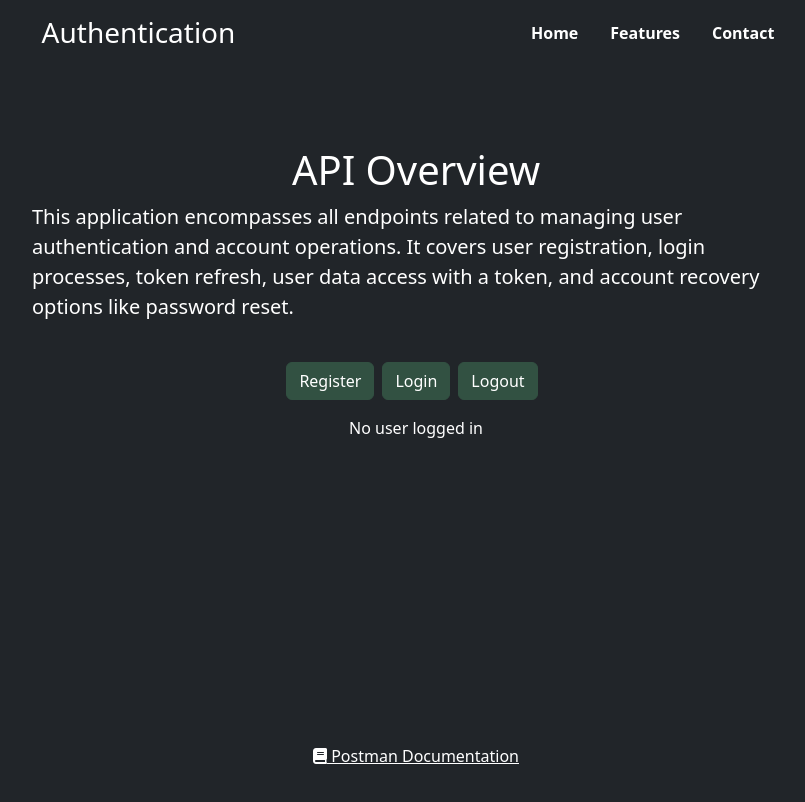
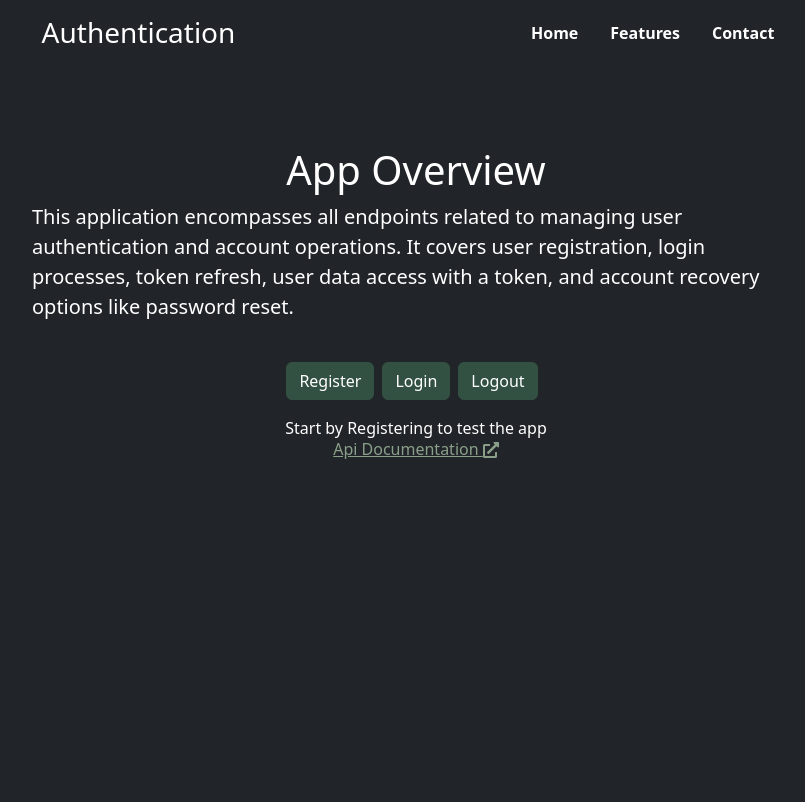
Before and after one commit to anthonynarine/AuthFlow, a React (Create React App) app in the folder react-auth/: page / in a window 1280 px wide. Shown: the top 802 px of the page, without its empty margins (224-1029 px from the left). Built offline with nearby package versions, Linux system fonts and the light colour scheme; no server answers.

Commit message:
attempting to set up axios interceptor to automatically refresh on 401 errors

```diff
--- a/react-auth/src/components/Home/Home.css
+++ b/react-auth/src/components/Home/Home.css
@@ -60,6 +60,7 @@
   .footer-container {
     margin-top: auto;
     text-align: center;
+    margin-bottom: 40rem;
   }
 
 
@@ -75,8 +76,8 @@
   }
 
   .btn-custom-color:hover {
-    background-color: #325142; /* Slightly darker green on hover for a visual effect */
-    border-color: #ffff;
+    background-color: rgb(43, 84, 43); /* Slightly darker green on hover for a visual effect */
+    border-color: #908585;
     color: #fff;
   }
 
@@ -84,3 +85,13 @@
     color: white;
     padding-top: 1rem;
   }
+
+  .api-link {
+    /* text-decoration: none; */
+    color: rgb(138, 159, 138); /* or any color you prefer */
+  }
+
+  .api-link:hover {
+    color: rgb(35, 116, 66) ; /* Change to the color you want on hover */
+    text-decoration: underline; /* Example effect: underline on hover */
+  }
--- a/react-auth/src/components/Home/HomePage.jsx
+++ b/react-auth/src/components/Home/HomePage.jsx
@@ -1,8 +1,9 @@
 import React from "react";
 import "./Home.css";
-import { useNavigate } from "react-router-dom";
+import { useNavigate, Link } from "react-router-dom";
 import { useState, useEffect } from "react"
 import axios from "axios";
+import { FaExternalLinkAlt } from 'react-icons/fa';
 
 
 function HomePage() {
@@ -14,13 +15,13 @@ function HomePage() {
   useEffect (() => {
     const GetUser = async ()=> {
       try {
-        const { data } = await axios.get("https://ant-django-auth-62cf01255868.herokuapp.com/api/user/")
+        const { data } = await axios.get("user/")
         console.log("User Data", data)
         setMessage(`Hi ${data.first_name}`);
         console.log(data.first_name)
       } catch (error) {
         console.error("Error fetching user data:", error)
-        setMessage("No user logged in")
+        setMessage("Start by Registering to test the app")
       }
     };
     GetUser()
@@ -52,7 +53,7 @@ function HomePage() {
 
       {/* Main Content */}
       <main className="px-3 main-container centered-paragraph">
-        <h1 className="white-text">API Overview</h1>
+        <h1 className="white-text">App Overview </h1>
         <p className="lead white-text">
           This application encompasses all endpoints related to managing
           user authentication and account operations. It covers
@@ -79,15 +80,12 @@ function HomePage() {
 
       {/* Footer */}
       <footer className="mt-auto text-white-50 footer-container">
-        <p>
-          <a
-            href="https://documenter.getpostman.com/view/23868442/2sA2xnyAdP"
-              className="text-white"
-          >
-            <i className="fas fa-book"></i> Postman Documentation
+        <h6>
+          <a href="https://documenter.getpostman.com/view/23868442/2sA2xnyAdP" className="api-link" target="_blank" rel="noopener noreferrer">
+            Api Documentation <FaExternalLinkAlt />
           </a>
-        </p>
-      </footer>
+        </h6>
+    </footer>
     </div>
   );
 }
--- a/react-auth/src/components/login/LoginPage.jsx
+++ b/react-auth/src/components/login/LoginPage.jsx
@@ -1,10 +1,11 @@
 import "./Login.css";
 import authAppImage from "../../assets/auth-app.jpg";
 import { useNavigate } from "react-router-dom";
-import { RiArrowGoBackLine}  from "react-icons/ri";
-import { FiHome } from 'react-icons/fi';
+import { RiArrowGoBackLine } from "react-icons/ri";
+// import API from "../../interceptors/axios";
+import { useState, useEffect } from "react";
 import axios from "axios";
-import { useState, useEffect } from "react";
+// import API from "../../interceptors/axios";
 
 
 export const LoginPage = () => {
@@ -23,11 +24,14 @@ export const LoginPage = () => {
         event.preventDefault();
         try {
             // Attempt to register the user with the provided data THATS'S MY FIRST LIVE API !!!!!
-            const { data } = await axios.post("https://ant-django-auth-62cf01255868.herokuapp.com/api/login/", {
+            const { data } = await axios.post("login/", {
                 email,
                 password,
             }, { withCredentials: true }); // if added will allow http cookie to be stored.
 
+            // After login, set the Authorization header for subsequent requests
+            // Note: Since your API instance interceptor might already handle setting the token,
+            // you may not need to do this here unless you want to perform immediate actions with the token
             axios.defaults.headers.common["Authorization"] = `Bearer ${data.access_token}`;
             console.log(data)
             // On success, navigate home page
--- a/react-auth/src/components/register/RegisterPage.jsx
+++ b/react-auth/src/components/register/RegisterPage.jsx
@@ -5,6 +5,7 @@ import { useNavigate } from "react-router-dom";
 import { RiArrowGoBackLine } from "react-icons/ri";
 import { useState, useEffect } from "react";
 import axios from "axios";
+// import API from "../../interceptors/axios";
 
 export const RegisterPage = () => {
     useEffect(() => {
@@ -36,7 +37,7 @@ export const RegisterPage = () => {
         event.preventDefault();
         try {
             // Attempt to register the user with the provided data THATS'S MY FIRST LIVE API !!!!!
-            await axios.post("http://ant-django-auth-62cf01255868.herokuapp.com/api/register/", {
+            await axios.post("http://localhost:8000/api/register/", {
                 first_name: formFields.firstName,
                 last_name: formFields.lastName,
                 email: formFields.email,
--- a/react-auth/src/index.js
+++ b/react-auth/src/index.js
@@ -2,7 +2,8 @@ import React from 'react';
 import ReactDOM from 'react-dom/client';
 import App from './App';
 import { BrowserRouter } from "react-router-dom";
-import "./interceptors/AxiosInterceptor";
+import "./interceptors/axios"
+
 
 
 const root = ReactDOM.createRoot(document.getElementById('root'));
--- a/react-auth/src/interceptors/AxiosInterceptor.jsx
+++ /dev/null
@@ -1,21 +0,0 @@
-import axios from "axios";
-
-axios.defaults.baseURL = "https://ant-django-auth-62cf01255868.herokuapp.com";
-
-axios.interceptors.response.use(response => response, async error => {
-    if (error.response && error.response.status === 401) {
-        try {
-            const response = await axios.post("/api/token-girefresh/", {}, {withCredentials: true});
-            if (response.status === 200) {
-                axios.defaults.headers.common["Authorization"] = `Bearer ${response.data.access_token}`;
-                return axios(error.config);
-            }
-
-        } catch (error) {
-
-        }
-    }
-
-    return error;
-
-});
--- /dev/null
+++ b/react-auth/src/interceptors/axios.js
@@ -0,0 +1,23 @@
+import axios from "axios";
+
+axios.defaults.baseURL = "http://localhost:8000/api/";
+
+axios.interceptors.response.use( response => response, async error => {
+    if(error.response.status === 401) {
+        const response = await axios.post("token-refresh/", {}, {
+            withCredentials: true
+        });
+
+        if (response.status === 200) {
+            axios.defaults.headers.common["Authorization"] = `Bearer ${response.data.access_token}`
+
+            return axios(error.config);
+        }
+
+        if (response.status === 500){
+            console.log("failed")
+        }
+    }
+
+    return error;
+})
```
